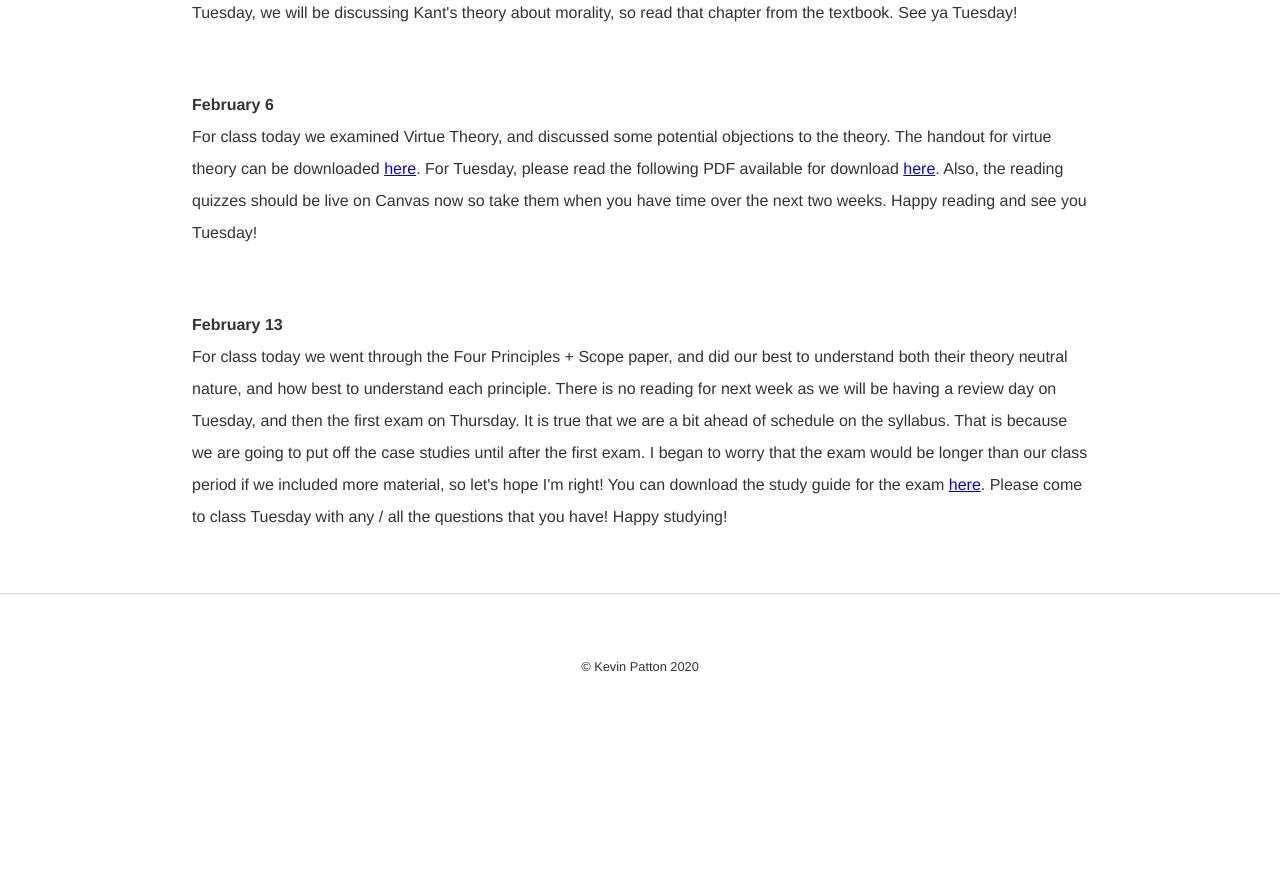
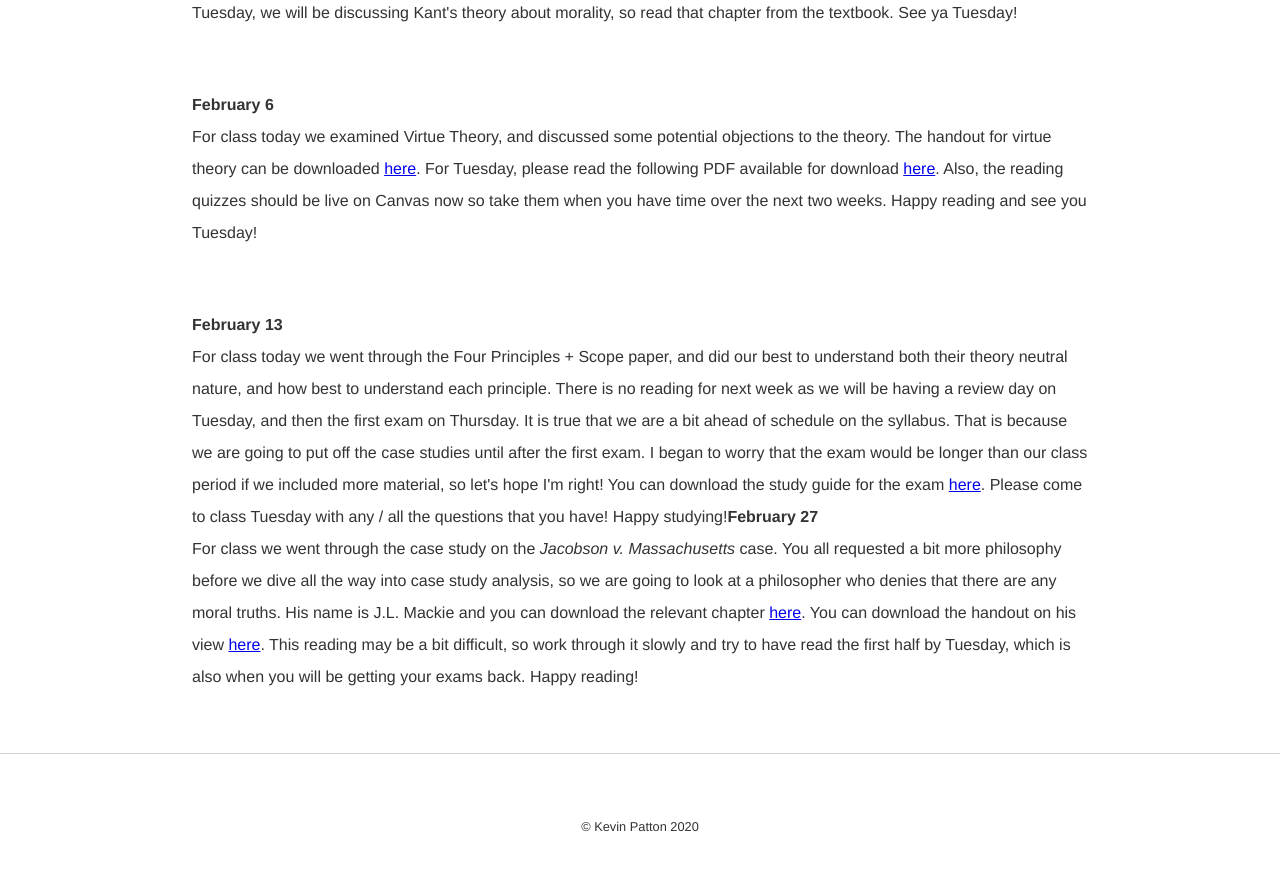
Before and after one commit to kevinjpatton/kevinjpatton.github.io, a Jekyll site: the page built from teaching/phil_365/index.html, in a window 1280 px wide and 900 px high, scrolled down 1360 px. Shown: the top 871 px of the window. Built offline with Jekyll 4.4.1, drawn with Linux system fonts in a browser that asks for light colours; Markdown is read by kramdown in place of the engine named in the settings; before the commit the page ends 2100 px from its top, so only the background shows below that.

Commit message:
Update index.html

```diff
--- a/teaching/phil_365/index.html
+++ b/teaching/phil_365/index.html
@@ -20,3 +20,5 @@ For class today we examined Mill's modifications to Bentham's system and how tha
 For class today we examined Virtue Theory, and discussed some potential objections to the theory.  The handout for virtue theory can be downloaded <a href="/teaching/phil_2030/Handout_Virtue.pdf" target="_blank">here</a>.  For Tuesday, please read the following PDF available for download <a href="/teaching/phil_365/4PrincPlusScope.pdf" target="_blank">here</a>.  Also, the reading quizzes should be live on Canvas now so take them when you have time over the next two weeks.  Happy reading and see you Tuesday!</p>
 <p><b>February 13</b><br>
 For class today we went through the Four Principles + Scope paper, and did our best to understand both their theory neutral nature, and how best to understand each principle.  There is no reading for next week as we will be having a review day on Tuesday, and then the first exam on Thursday.  It is true that we are a bit ahead of schedule on the syllabus.  That is because we are going to put off the case studies until after the first exam.  I began to worry that the exam would be longer than our class period if we included more material, so let's hope I'm right!  You can download the study guide for the exam <a href="/teaching/phil_365/Handout - Exam 1 Review.pdf" target="_blank">here</a>.  Please come to class Tuesday with any / all the questions that you have!  Happy studying!</p?
+<p><b>February 27</b><br>
+For class we went through the case study on the <i>Jacobson v. Massachusetts</i> case.  You all requested a bit more philosophy before we dive all the way into case study analysis, so we are going to look at a philosopher who denies that there are any moral truths.  His name is J.L. Mackie and you can download the relevant chapter <a href="/teaching/phil1020/Mackie.pdf" target="_blank">here</a>.  You can download the handout on his view <a href="/teaching/phil_2030/Handout_ErrorTheory.pdf" target="_blank">here</a>.  This reading may be a bit difficult, so work through it slowly and try to have read the first half by Tuesday, which is also when you will be getting your exams back.  Happy reading!</p>
```
